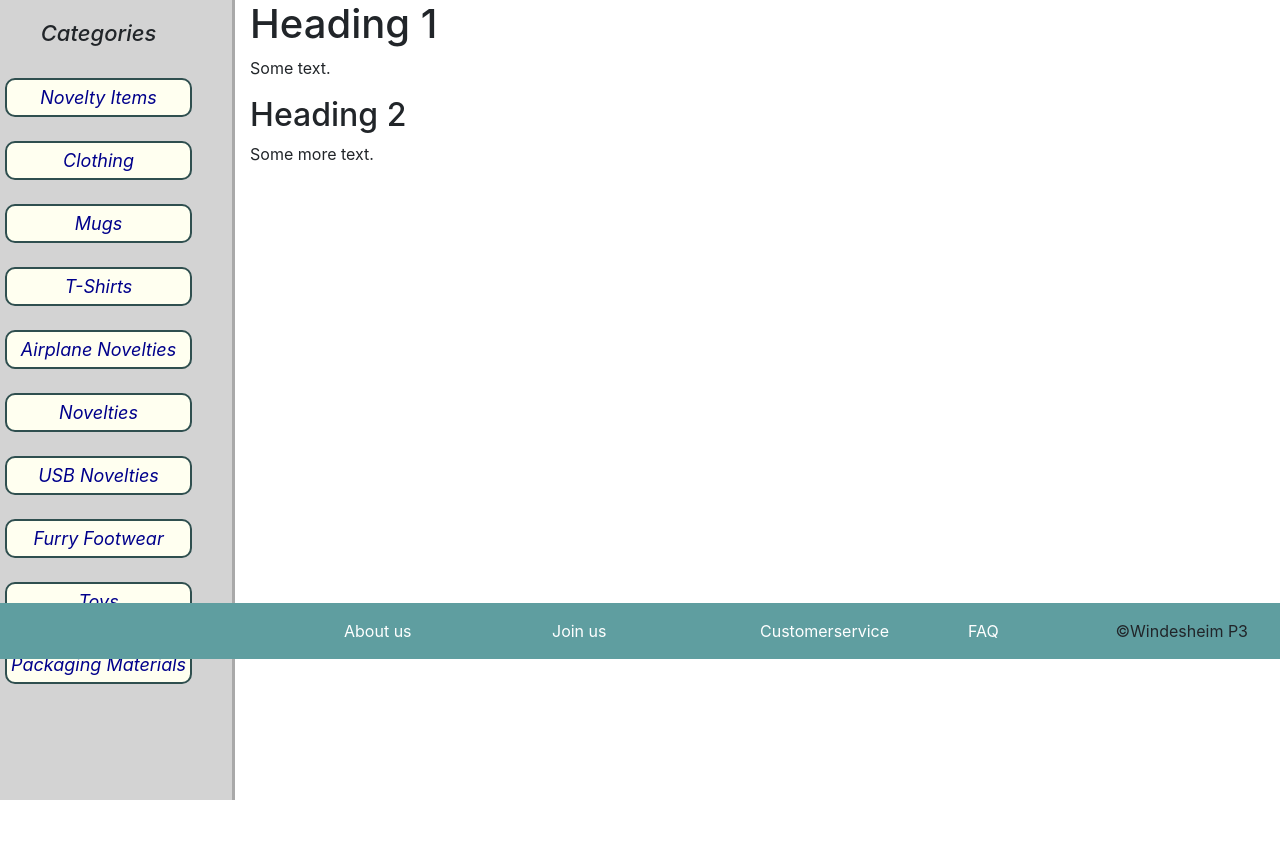
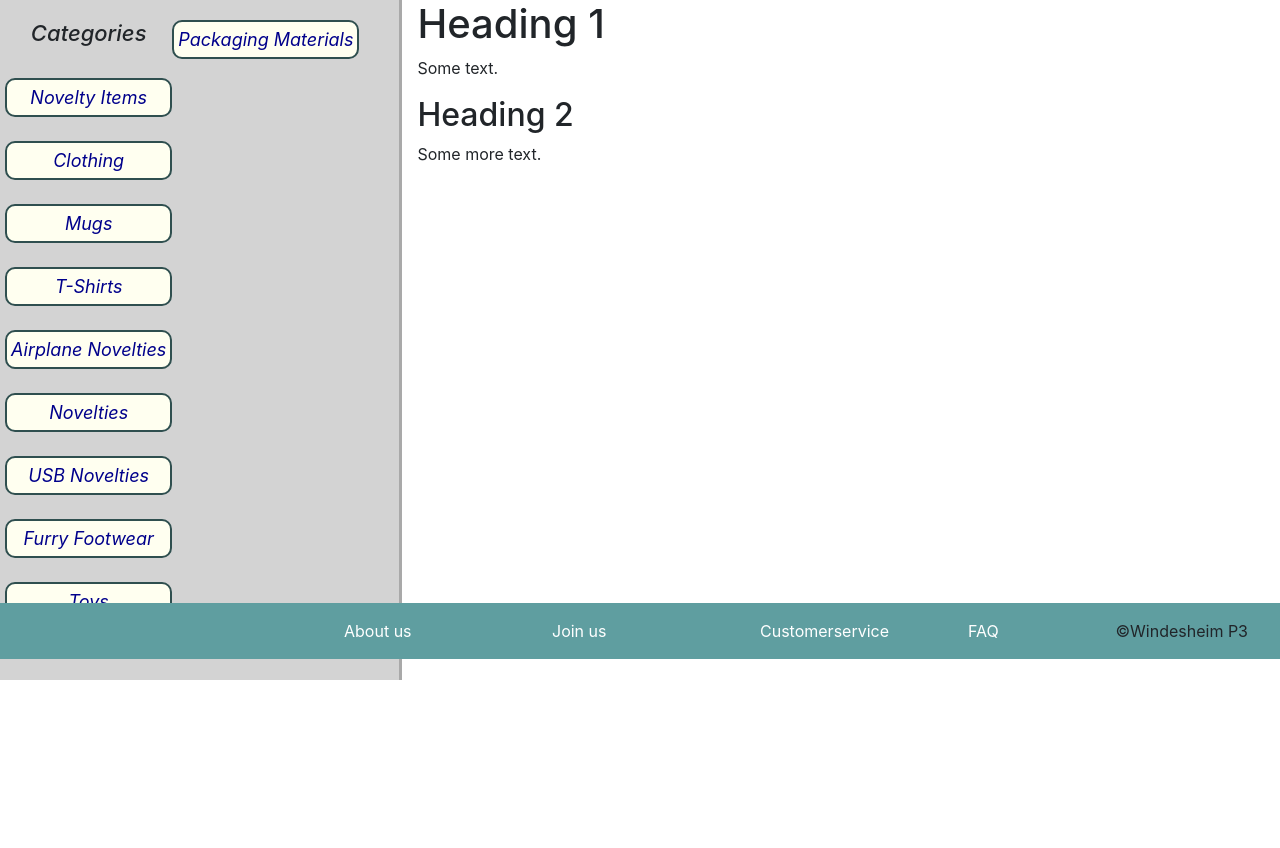
Before and after one commit to WindesheimP3/WWI-Webshop, a PHP site: page / in a window 1280 px wide. Shown: the part 141-989 px from the top of the page. After the commit the page ends 821 px from the top, so only its background shows below. Run offline with PHP 8.4, Linux system fonts and the light colour scheme.

Commit message:
Laatste bewerking voor de demo

```diff
--- a/Index.php
+++ b/Index.php
@@ -10,7 +10,7 @@ include 'inc/header.php';
     ?>
     <style>
         #Sidebar {
-            height: 100vh;
+            height: 85vh;
         }
     </style>
     <div class="col-8">
--- a/Productpagina1.php
+++ b/Productpagina1.php
@@ -12,6 +12,11 @@ include 'inc/Header.php';
     ?>
     <!-- WEBPAGE CONTENT -->
     <link rel="stylesheet" type="text/css" href="Productpagina1.css">
+    <style>
+        #Sidebar {
+            height: 100vh;
+        }
+    </style>
     <div class="col">
         <?php
         // Selecteer het stockitemID van de catalog pagina
--- a/Search-result.php
+++ b/Search-result.php
@@ -73,9 +73,12 @@ include 'inc/paging-zoek/paging-start.php';
             include "inc/paging-zoek/paging-navbar.php"
             ?>
         </div>
+        <br><br>
     </div>
 
 <?php
 include "sql-statements/database-Sluit.php";
+?>
+<?php
 include 'inc/footer.php';
 ?>
```
